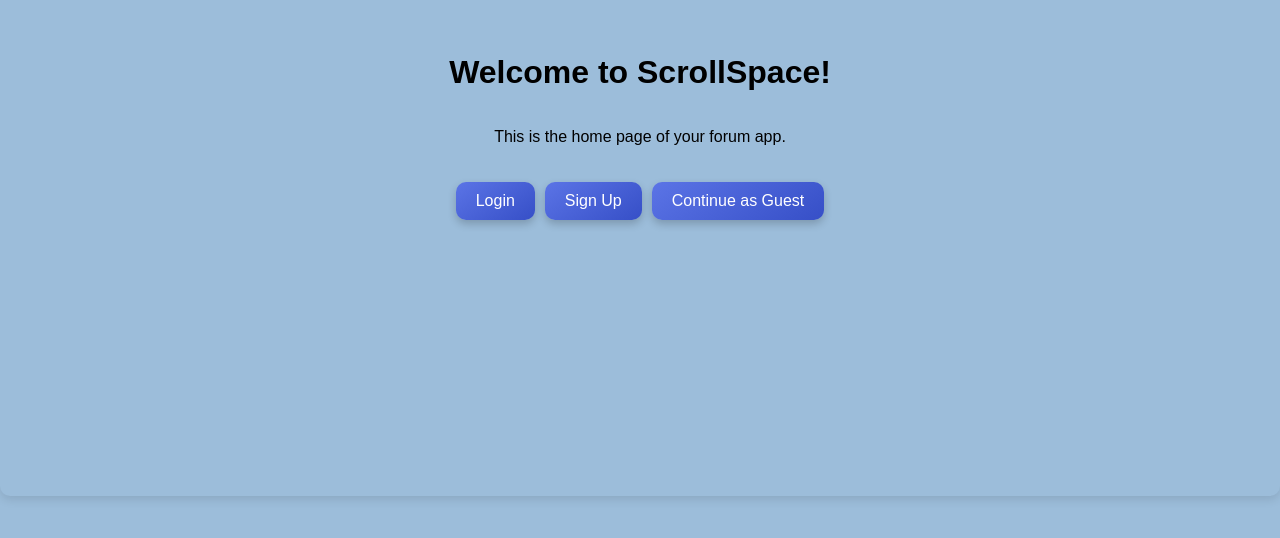
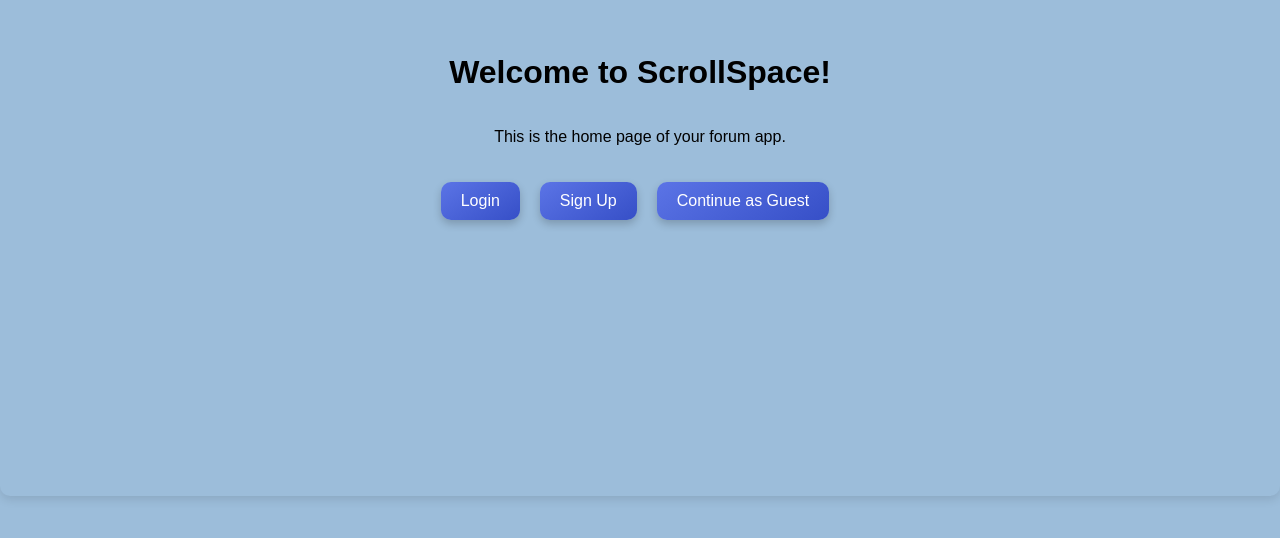
Before and after one commit to bradygiacopelli/2830-forum, a React (Create React App) app in the folder client/: page / in a window 1280 px wide. Shown: the part 294-832 px from the top of the page. Built offline with nearby package versions, Linux system fonts and the light colour scheme.

Commit message:
Update Navbar.css

```diff
--- a/client/src/styles/Navbar.css
+++ b/client/src/styles/Navbar.css
@@ -20,6 +20,9 @@
     align-items: center;
     cursor: pointer; /* Makes the logo clickable */
 }
+
+.homepage-button {
+    margin-right: 10px;}
 
 /* Logo Image */
 .navbar-logo-image {
```
